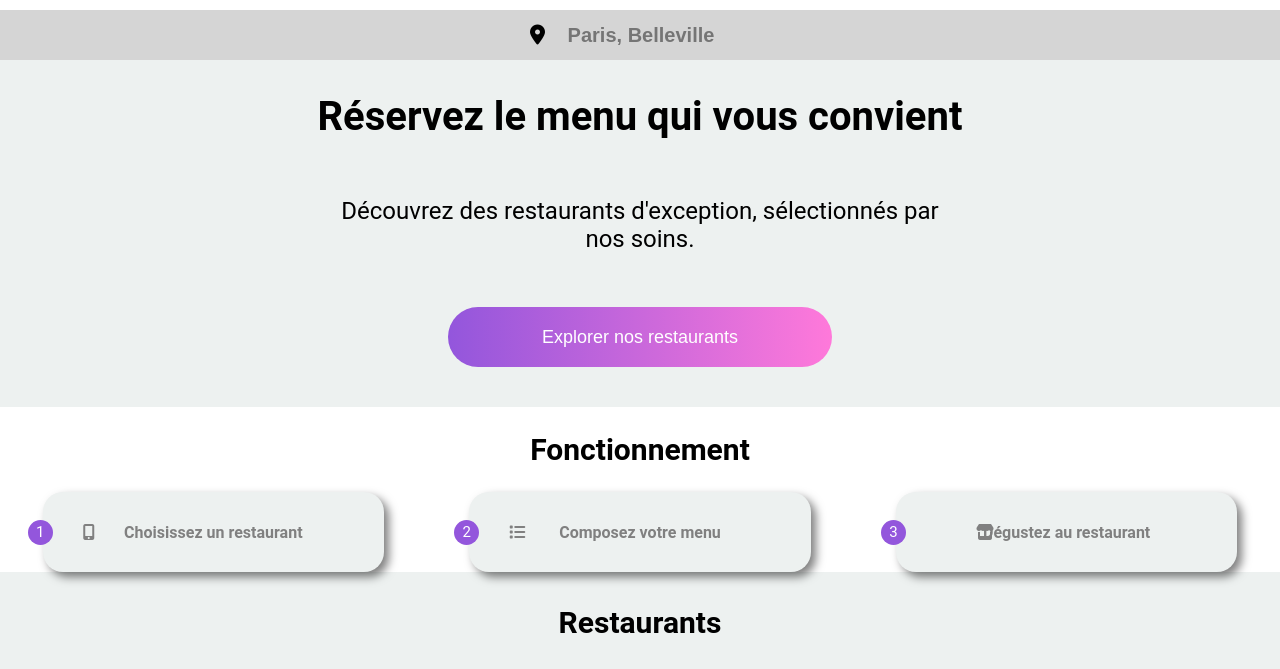
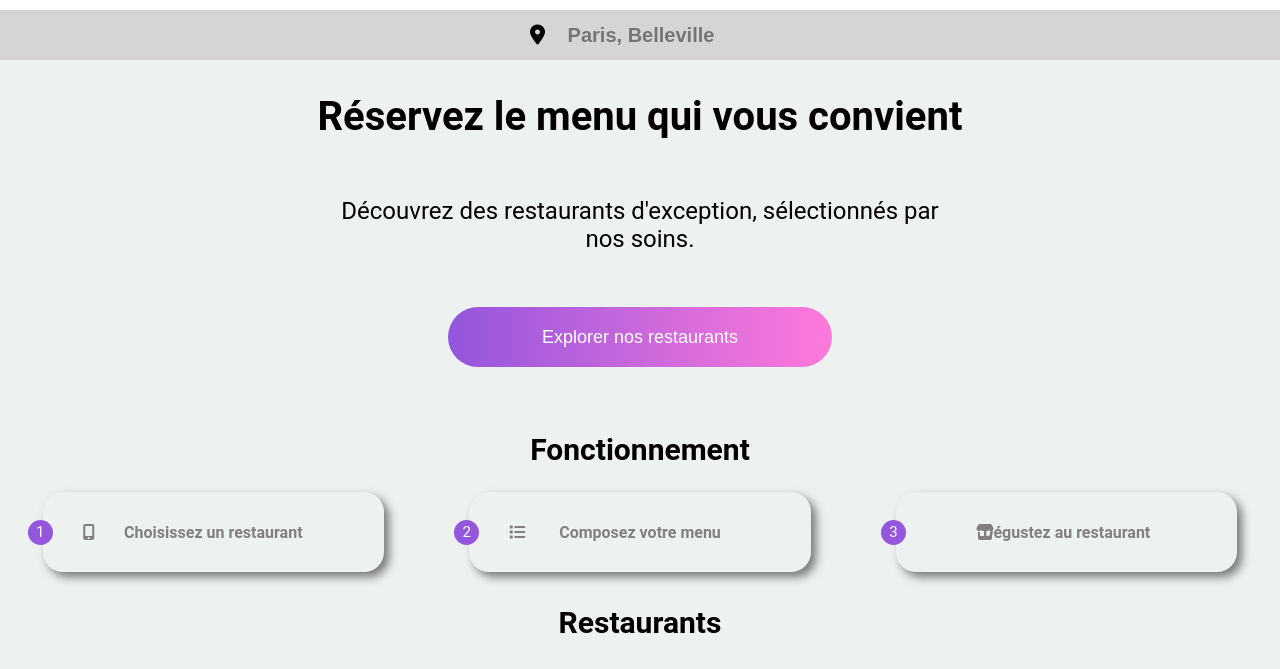
Before and after one commit to rudy33980/Ohmyfood, a website: page index.html in a window 1280 px wide. Shown: the part 90-759 px from the top of the page. Drawn offline with Linux system fonts and the light colour scheme.

Commit message:
modification finale

```diff
--- a/pages/_index.scss
+++ b/pages/_index.scss
@@ -44,7 +44,6 @@
 .functioning {
   width: 85%;
   margin: 0 auto;
-  background-color: $white;
 
   h2 {
     font-size: 30px;
```
Also changed, not shown: css/style.css, 1 other file.
